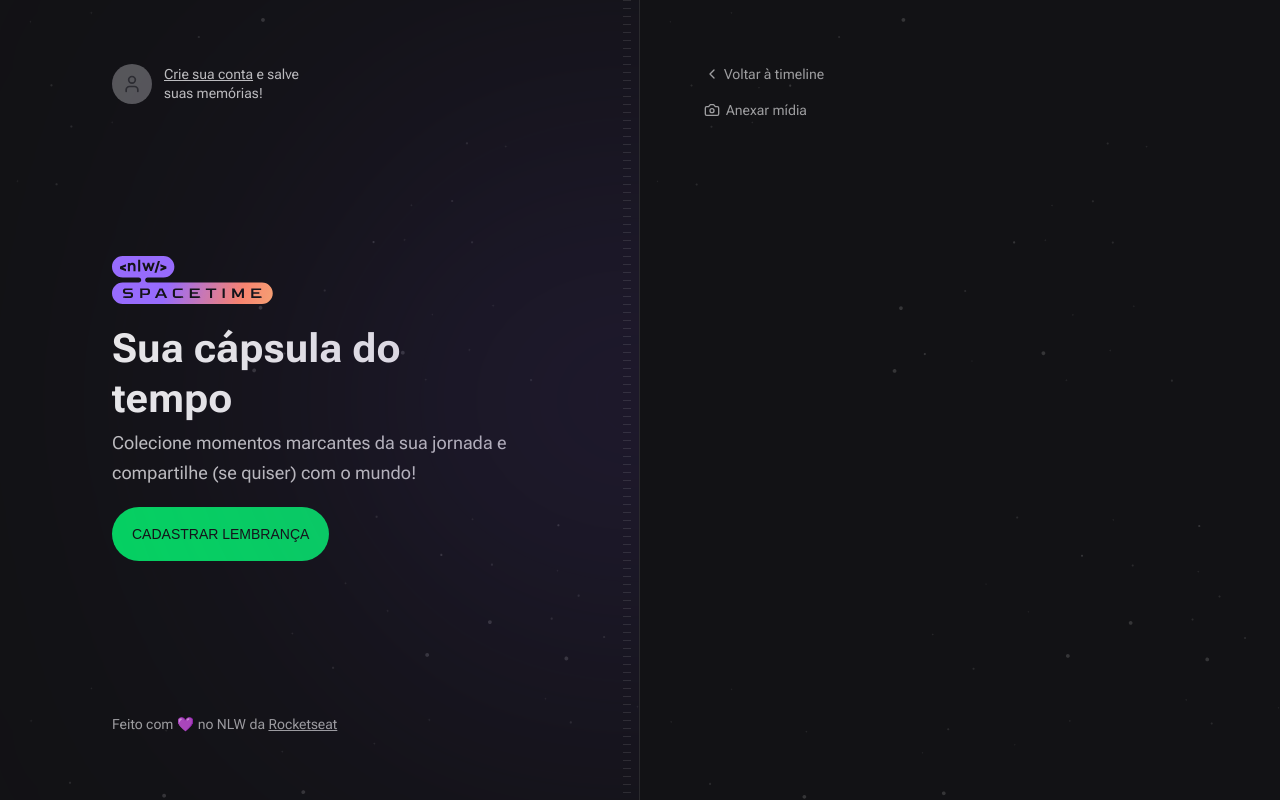
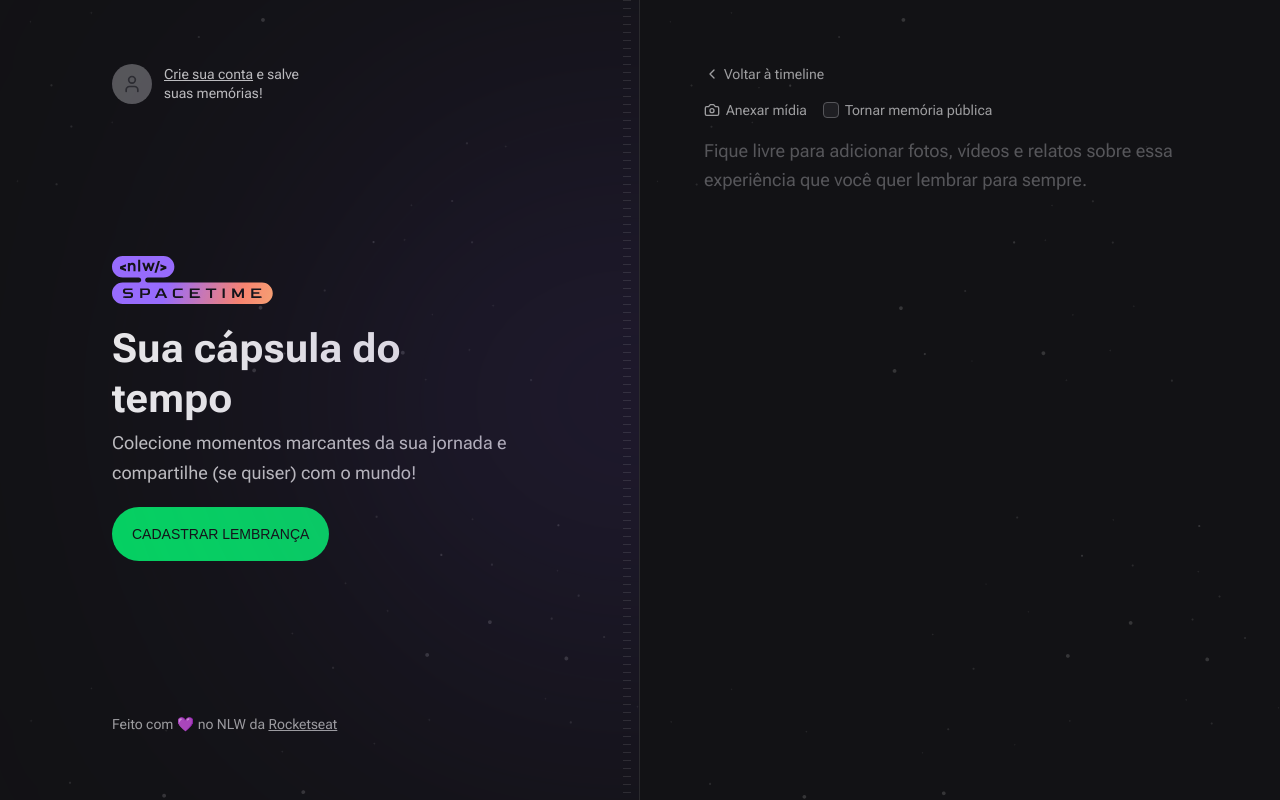
Before and after one commit to RafaelMatos/NLW_Timeline_front, a Next.js app: page /memories/new in a window 1280 px wide. Built offline with nearby package versions, Linux system fonts and the light colour scheme; no server answers; a web font is replaced by a local one.

Commit message:
created new memory page

```diff
--- a/package.json
+++ b/package.json
@@ -27,6 +27,7 @@
   },
   "devDependencies": {
     "@rocketseat/eslint-config": "^1.2.0",
+    "@tailwindcss/forms": "^0.5.3",
     "prettier-plugin-tailwindcss": "^0.3.0"
   }
 }
--- a/src/app/memories/new/page.tsx
+++ b/src/app/memories/new/page.tsx
@@ -24,9 +24,24 @@
           <label
             htmlFor="isPublic"
             className="flex items-center gap-1.5 text-sm text-gray-200 hover:text-gray-100"
-          ></label>
+          >
+            <input
+              type="checkbox"
+              name="isPublic"
+              id="isPublic"
+              value="true"
+              className="h-4 w-4 rounded border-gray-400 bg-gray-700 text-purple-500"
+            />
+            Tornar memória pública
+          </label>
         </div>
-        <input type="file" id="media" className="invisible" />
+        <input type="file" id="media" className="invisible h-0 w-0" />
+        <textarea
+          name="content"
+          spellCheck={false}
+          className="w-full flex-1 resize-none border-0 bg-transparent p-0 text-lg leading-relaxed text-gray-100 placeholder:text-gray-400 focus:ring-0"
+          placeholder="Fique livre para adicionar fotos, vídeos e relatos sobre essa experiência que você quer lembrar para sempre."
+        />
       </form>
     </div>
   )
--- a/tailwind.config.js
+++ b/tailwind.config.js
@@ -88,5 +88,5 @@
       },
     },
   },
-  plugins: [],
+  plugins: [require('@tailwindcss/forms')],
 }
```
Also changed, not shown: 1 other file (tests, documents, lock files or other folders).
